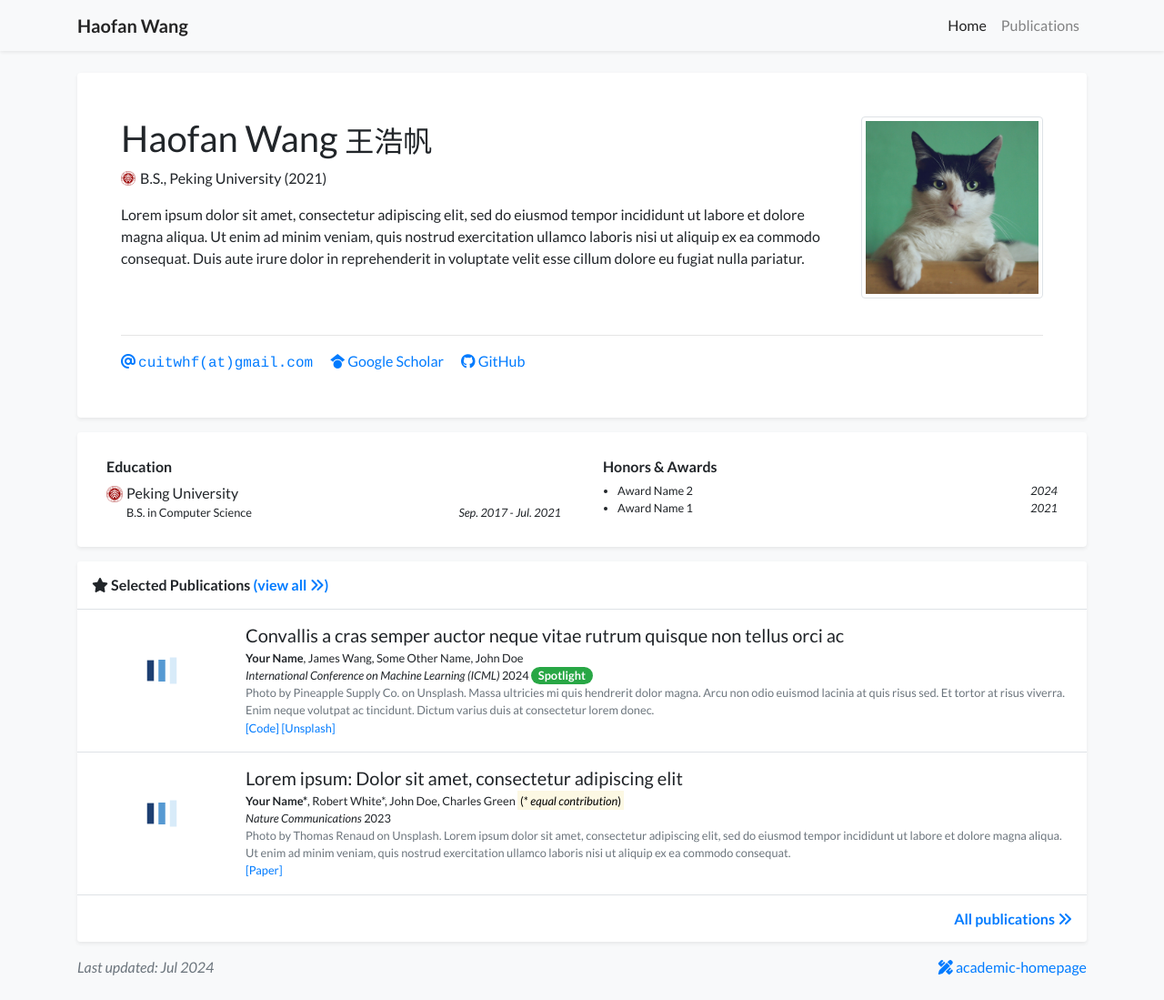
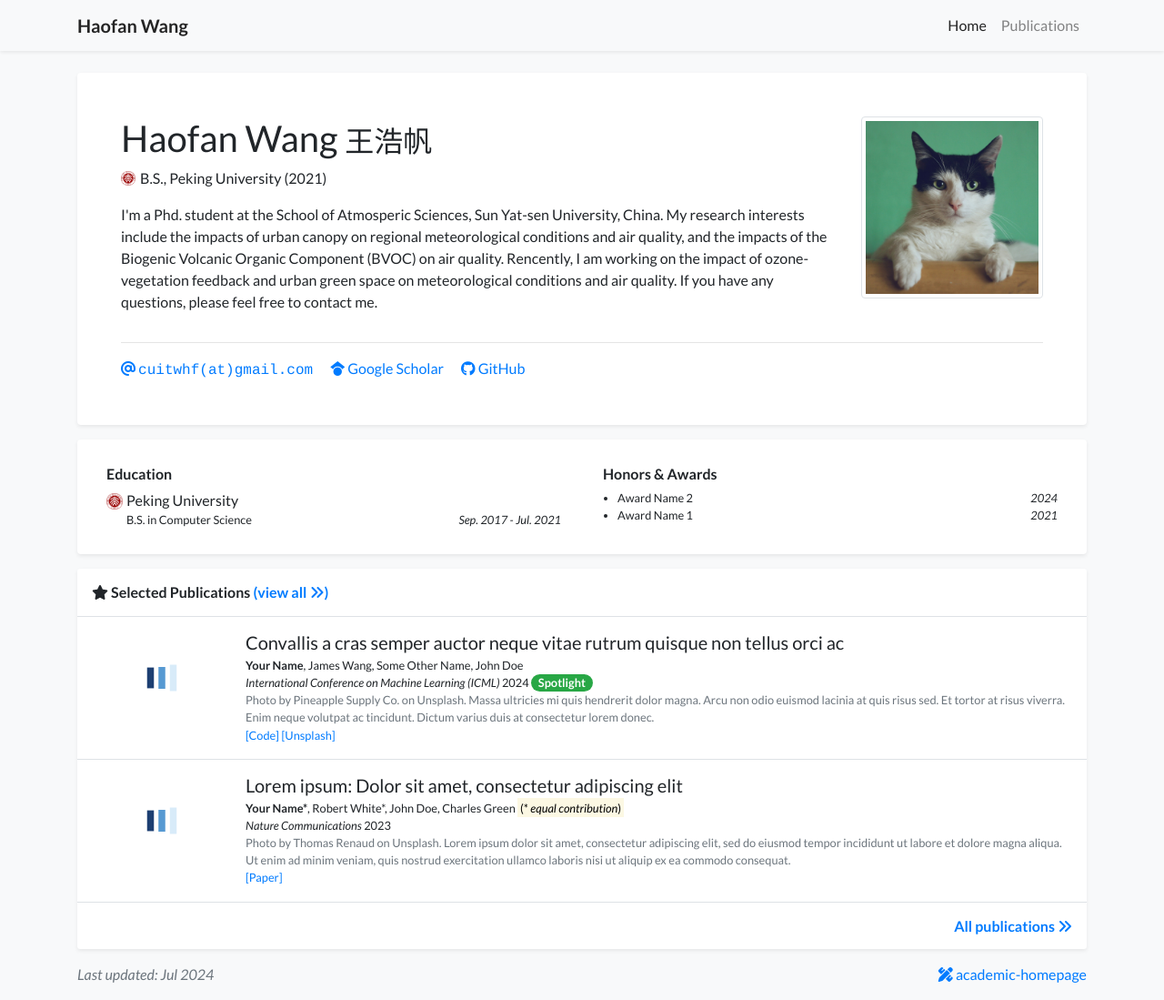
Before and after one commit to Airwhf/Airwhf.github.io, a Jekyll site: the page built from index.html, in a window 1280 px wide and 1099 px high. Shown: the whole window at 91% size. Built offline with Jekyll 4.4.1, drawn with Linux system fonts in a browser that asks for light colours; a style sheet for code colours, icons or effects is not loaded.

Commit message:
Updated the short bio.

```diff
--- a/_data/profile.yml
+++ b/_data/profile.yml
@@ -17,9 +17,10 @@
 # orcid: 0000-0000-0000-0000
 
 short_bio: >-
-  Lorem ipsum dolor sit amet, consectetur adipiscing elit, sed do eiusmod tempor incididunt ut labore et dolore magna aliqua.
-  Ut enim ad minim veniam, quis nostrud exercitation ullamco laboris nisi ut aliquip ex ea commodo consequat.
-  Duis aute irure dolor in reprehenderit in voluptate velit esse cillum dolore eu fugiat nulla pariatur.
+  I'm a Phd. student at the School of Atmosperic Sciences, Sun Yat-sen University, China.
+  My research interests include the impacts of urban canopy on regional meteorological conditions and air quality, and the impacts of the Biogenic Volcanic Organic Component (BVOC) on air quality.
+  Rencently, I am working on the impact of ozone-vegetation feedback and urban green space on meteorological conditions and air quality.
+  If you have any questions, please feel free to contact me.
 
 portrait_url: assets/images/photos/portrait.jpg
 portrait_caption: >-
```
